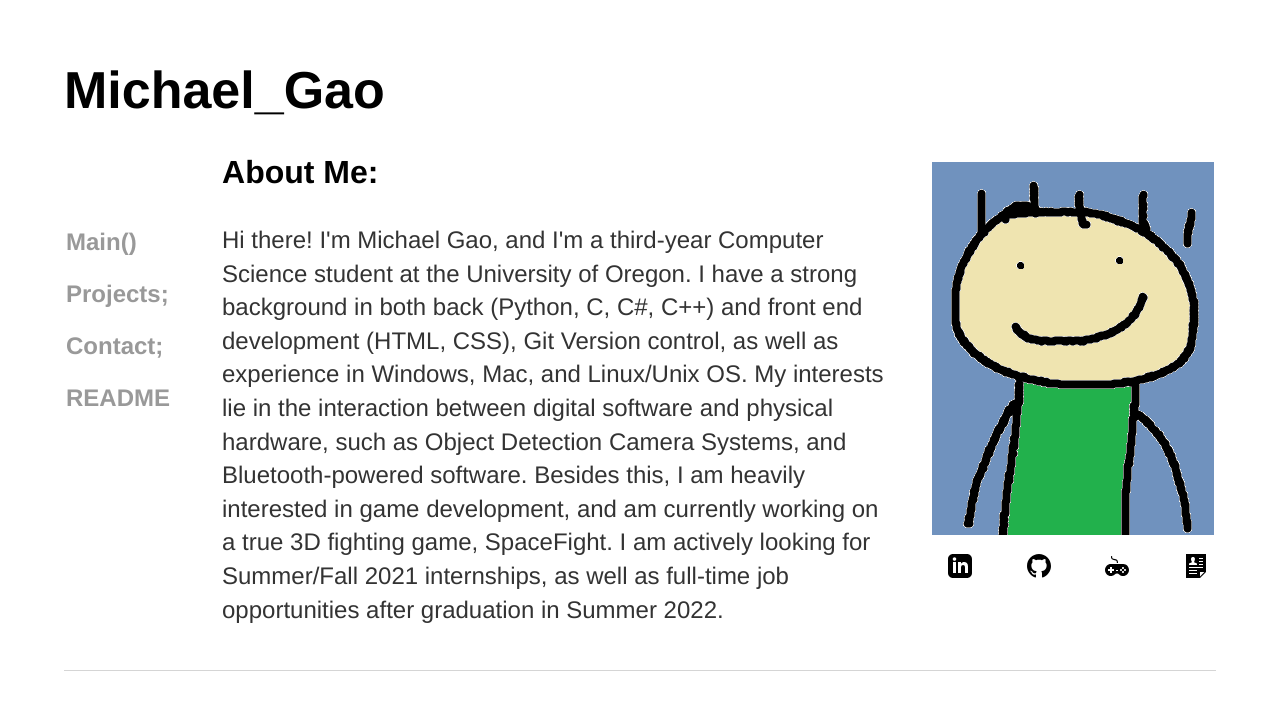
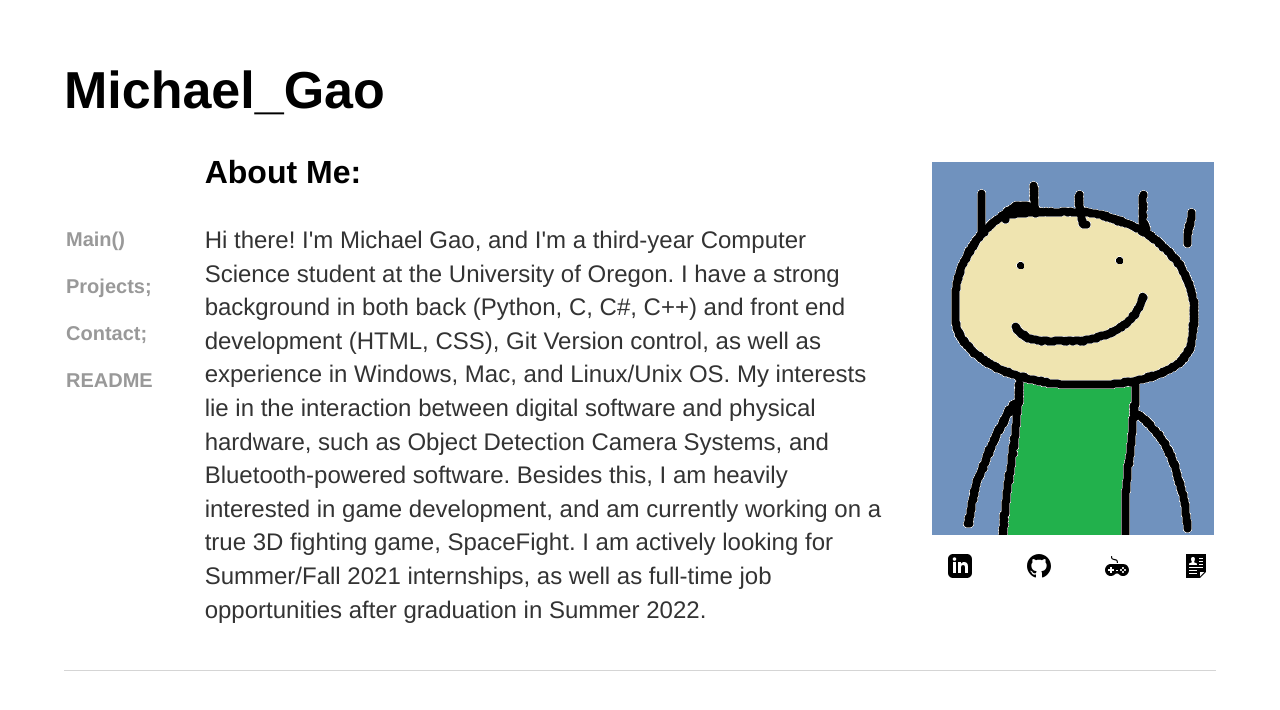
Before and after one commit to michael-c-gao/WebsiteOfMichael, a Jekyll site: the page built from index.html, in a window 1280 px wide. Shown: the top 710 px of the page. Built offline with Jekyll 4.4.1, drawn with Linux system fonts in a browser that asks for light colours.

Commit message:
Update main.css

```diff
--- a/css/main.css
+++ b/css/main.css
@@ -13,13 +13,9 @@
     font-family:'Helvetica', 'Arial', 'Sans-Serif';
     display: inline;
     margin-right: 20px;
+    font-size: 1.25em;
 }
 
-li {
-    font-family: 'Helvetica', 'Arial', 'Sans-Serif';
-    font-size: 1.5em;
-
-}
 
 a {
     font-family:'Helvetica', 'Arial', 'Sans-Serif';
```
